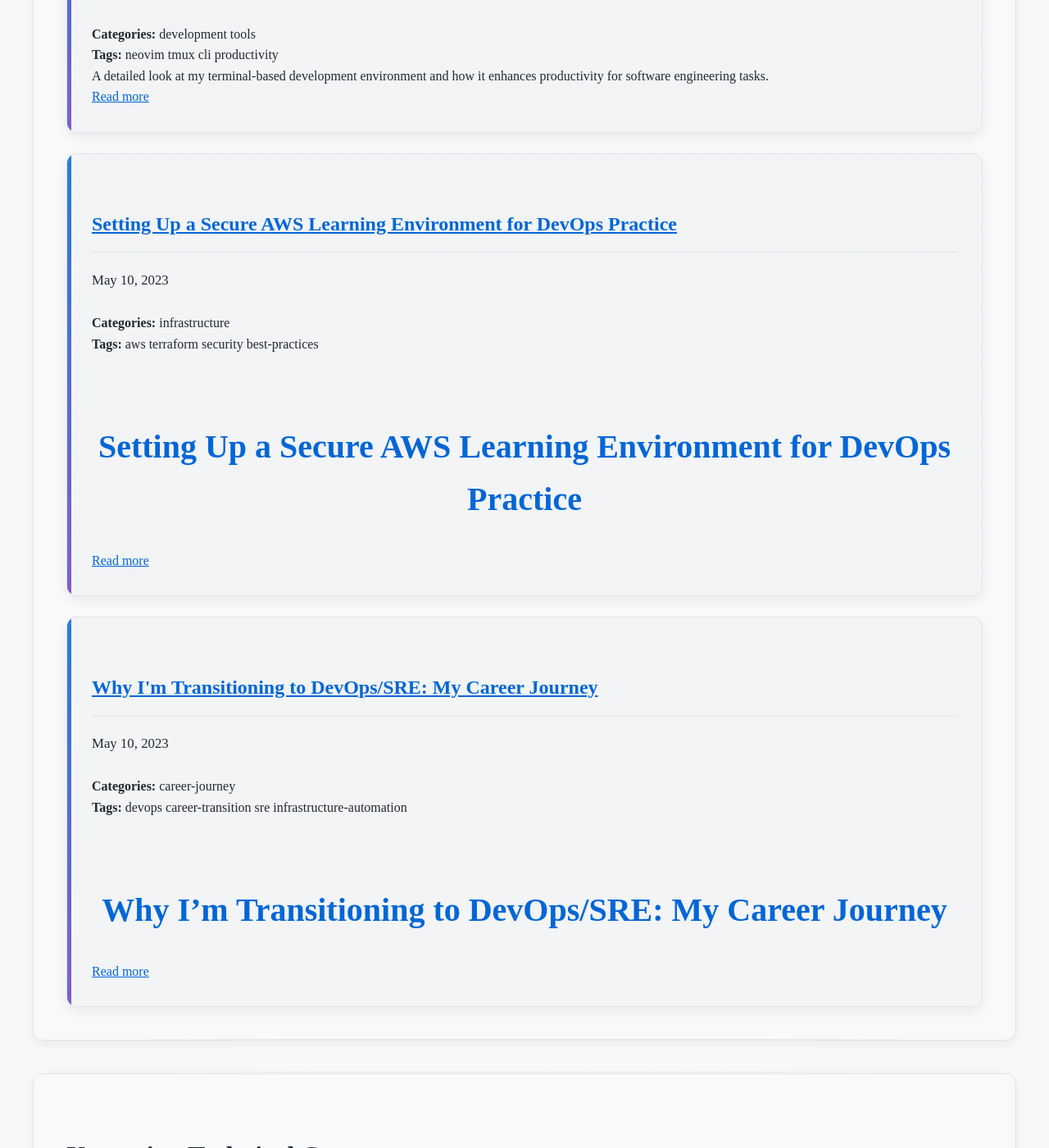
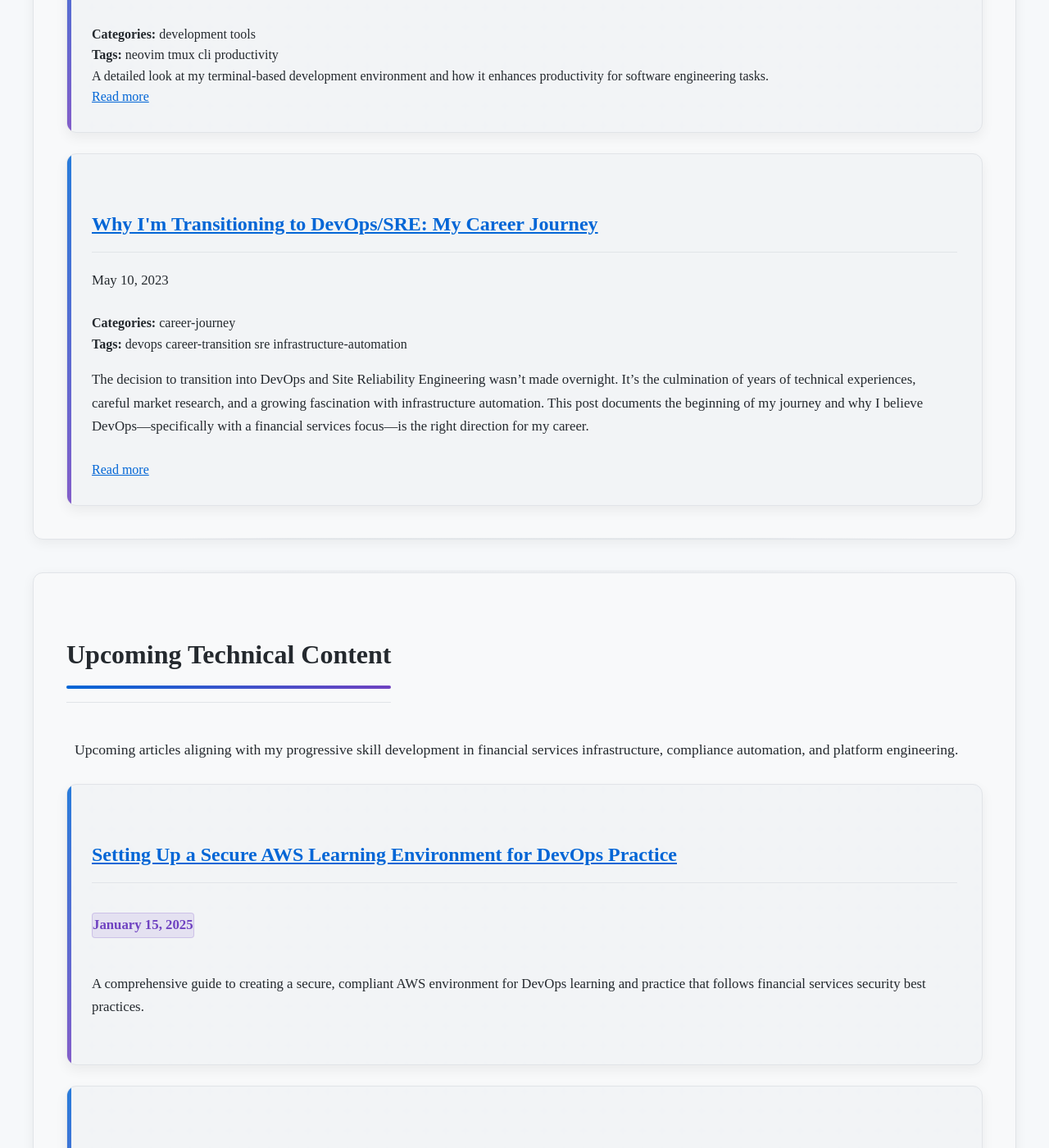
Before and after one commit to joshuamichaelhall/joshuamichaelhall.github.io, a Jekyll site: the page built from pages/blog.md, in a window 1280 px wide and 1400 px high, scrolled down 1348 px. Shown: the whole window at 82% size. Built offline with Jekyll 4.4.1, drawn with Linux system fonts in a browser that asks for light colours; nearby versions of some CDN libraries; some of the changed text lies outside the part shown.

Commit message:
article updates

```diff
--- a/_posts/2023-05-10-why-devops-career-transition.md
+++ b/_posts/2023-05-10-why-devops-career-transition.md
@@ -5,8 +5,6 @@ date: 2023-05-10 09:00:00 -0500
 categories: career-journey
 tags: devops career-transition sre infrastructure-automation
 ---
-
-# Why I'm Transitioning to DevOps/SRE: My Career Journey
 
 The decision to transition into DevOps and Site Reliability Engineering wasn't made overnight. It's the culmination of years of technical experiences, careful market research, and a growing fascination with infrastructure automation. This post documents the beginning of my journey and why I believe DevOps—specifically with a financial services focus—is the right direction for my career.
 
--- a/pages/blog.md
+++ b/pages/blog.md
@@ -37,8 +37,14 @@ permalink: /blog/
 
   <div class="articles-container">
     <div class="project-card">
+      <h3><a href="#">Setting Up a Secure AWS Learning Environment for DevOps Practice</a></h3>
+      <p class="post-date coming-soon-date">January 15, 2025</p>
+      <p>A comprehensive guide to creating a secure, compliant AWS environment for DevOps learning and practice that follows financial services security best practices.</p>
+    </div>
+
+    <div class="project-card">
       <h3><a href="#">Infrastructure as Code for Financial Compliance</a></h3>
-      <p class="post-date coming-soon-date">2025 (Foundation Skills)</p>
+      <p class="post-date coming-soon-date">Q1 2025 (Foundation Skills)</p>
       <p>Implementing infrastructure-as-code patterns in Terraform with built-in controls for financial services compliance requirements.</p>
     </div>
 
```
Also changed, not shown: _layouts/post.html (+8 -1 lines), _posts/2025-01-15-setting-up-aws-learning-environment.md (renamed from _posts/2023-05-10-setting-up-aws-learning-environment.md, +2 -3 lines), post_template.md (added, +25 -0 lines).
